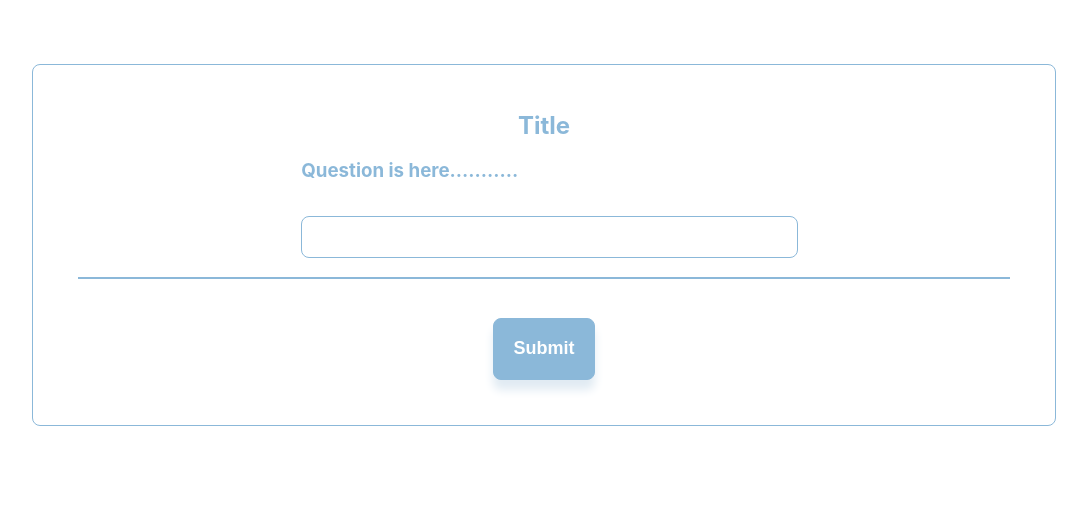
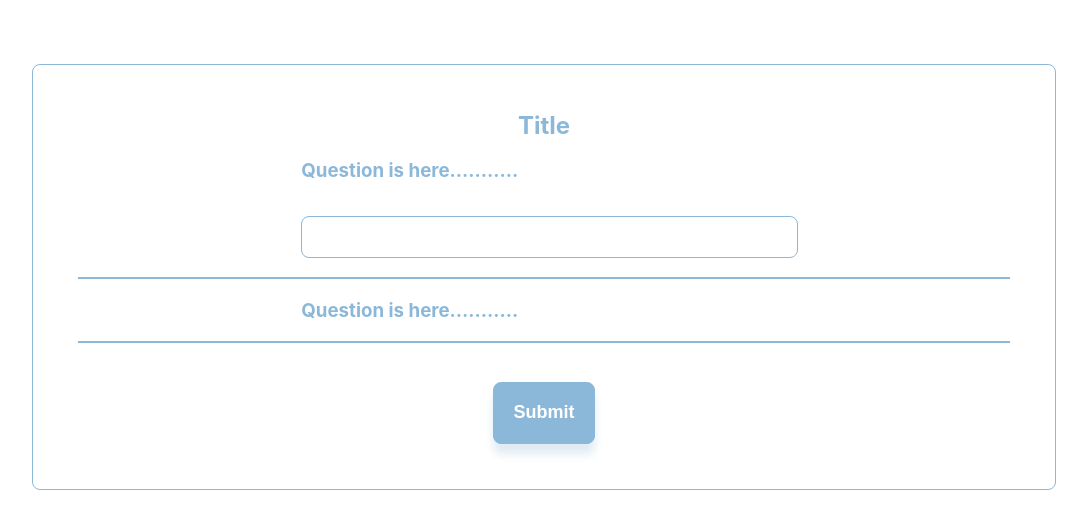
Before and after one commit to Lama-Mahmoud/survey-builder, a React (Create React App) app in the folder survey/: page / in a window 1280 px wide. Shown: the top 528 px of the page, without its empty margins (96-1183 px from the left). Built offline with nearby package versions, Linux system fonts and the light colour scheme.

Commit message:
Implemeting Mcq

```diff
--- a/survey/src/Multiplechoice.js
+++ b/survey/src/Multiplechoice.js
@@ -0,0 +1,29 @@
+
+/*
+            <input type="radio" id="html" name="fav_language" value="HTML"/>
+            <label for="html">HTML</label><br/>
+            <input type="radio" id="css" name="fav_language" value="CSS"/>
+            <label for="css">CSS</label><br/>
+            <input type="radio" id="javascript" name="fav_language" value="JavaScript"/>
+            <label for="javascript">JavaScript</label><br/>
+            <input type="checkbox" id="vehicle1" name="vehicle1" value="Bike"/>
+        <label for="vehicle1"> I have a bike</label><br/>
+        <input type="checkbox" id="vehicle2" name="vehicle2" value="Car"/>
+        <label for="vehicle2"> I have a car</label><br/>
+        <input type="checkbox" id="vehicle3" name="vehicle3" value="Boat"/>
+        <label for="vehicle3"> I have a boat</label><br/>*/
+
+const Mcq = (props) => {
+
+    return ( <div>
+
+        <div align="left" class="ans">
+            <h3>Question is here...........</h3>
+
+
+        </div>
+
+    </div> );
+}
+
+export default Mcq;
--- a/survey/src/Response.js
+++ b/survey/src/Response.js
@@ -2,6 +2,7 @@ import './Response.css';
 import React from 'react';
 import './shortans.css';
 import Shortans from './Shortans';
+import Mcq from './Multiplechoice';
 
 const Response = (props) => {
 
@@ -12,7 +13,10 @@ const Response = (props) => {
             </div>
             <Shortans/>
             <hr/>
+            <Mcq />
+            <hr/>
             <button className='Button'><b>Submit</b></button>
+
         </div>
      );
 }
```
